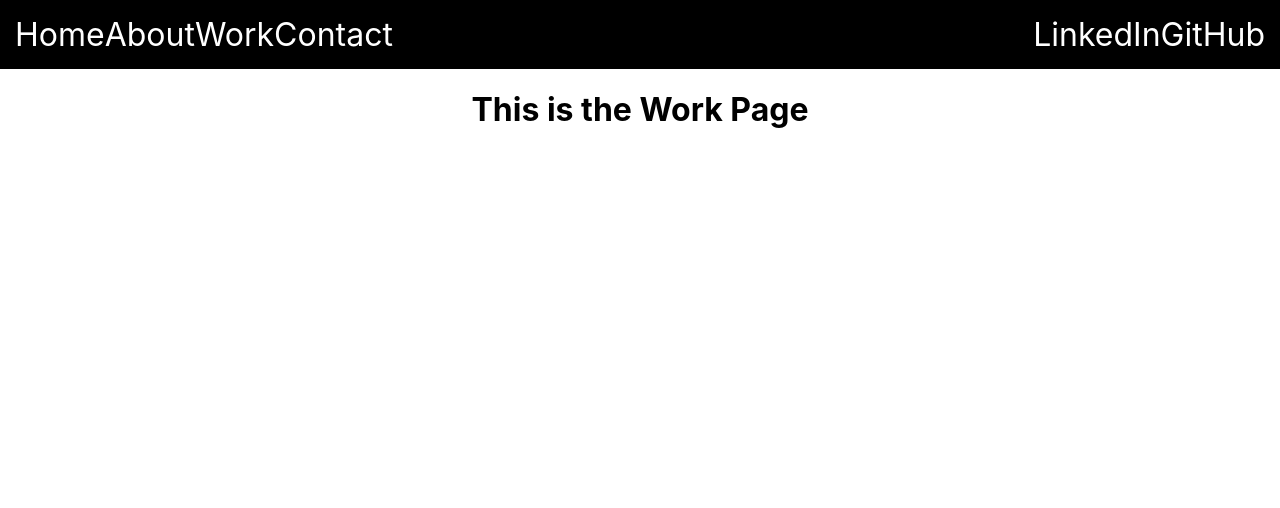
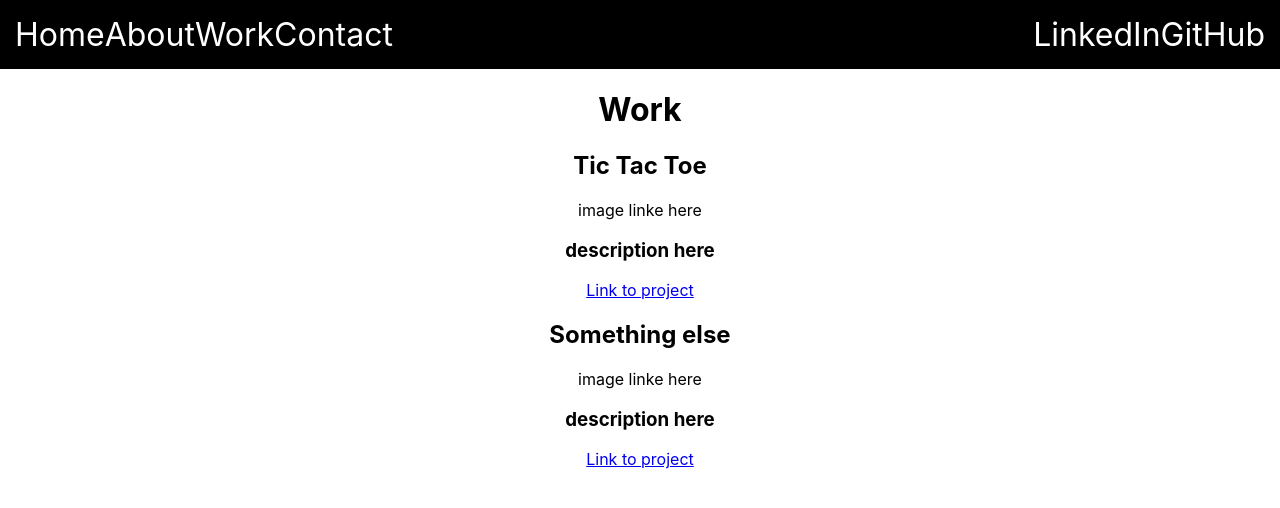
Before and after one commit to cynthiaobia/portfolio, a React (Create React App) app: page /work in a window 1280 px wide. Shown: the top 508 px of the page. Built offline with nearby package versions, Linux system fonts and the light colour scheme.

Commit message:
used mapping and props to start rendering WorkList, WorkListItem components

```diff
--- /dev/null
+++ b/src/components/work/WorkList.js
@@ -0,0 +1,39 @@
+
+import WorkListItem from "./WorkListItem";
+
+export default function WorkList() {
+
+  const projects = [
+    {
+      id: 1,
+      name: 'Tic Tac Toe',
+      img: 'image linke here',
+      description: 'description here',
+      link: 'www.link.com'
+    },
+
+    {
+      id: 2,
+      name: 'Something else',
+      img: 'image linke here',
+      description: 'description here',
+      link: 'www.google.com'
+    }
+  ]
+
+  // projects.map((project) => console.log(project.id, project.name, project.link))
+
+  return (
+    <div>
+      {/* <WorkListItem /> */}
+
+      {/* {projects.map((project) => <h1 key={project.id}>{project.name, project.link}</h1>)} */}
+
+      {/* {projects.map((project) => <WorkListItem key={project.id} name={project.name} link={project.link} />)} */}
+
+      {projects.map((project) => <WorkListItem project={project} />)}
+
+
+    </div>
+  )
+}
--- /dev/null
+++ b/src/components/work/WorkListItem.js
@@ -0,0 +1,13 @@
+
+export default function WorkListItem(props) {
+  const { id, name, img, description, link } = props.project;
+
+  return(
+    <div key={id}>
+      <h2>{name}</h2>
+      {img}
+      <h3>{description}</h3>
+      <a href={link}>Link to project</a>
+    </div>
+  )
+}
--- a/src/pages/Work.js
+++ b/src/pages/Work.js
@@ -1,6 +1,11 @@
+
+import WorkList from "../components/work/WorkList"
 
 export default function Work(props) {
   return (
-    <h1>This is the Work Page</h1>
+    <div>
+      <h1>Work</h1>
+      <WorkList />
+    </div>
   )
 };
```
Also changed, not shown: src/img/screen-recording.gif (added).
